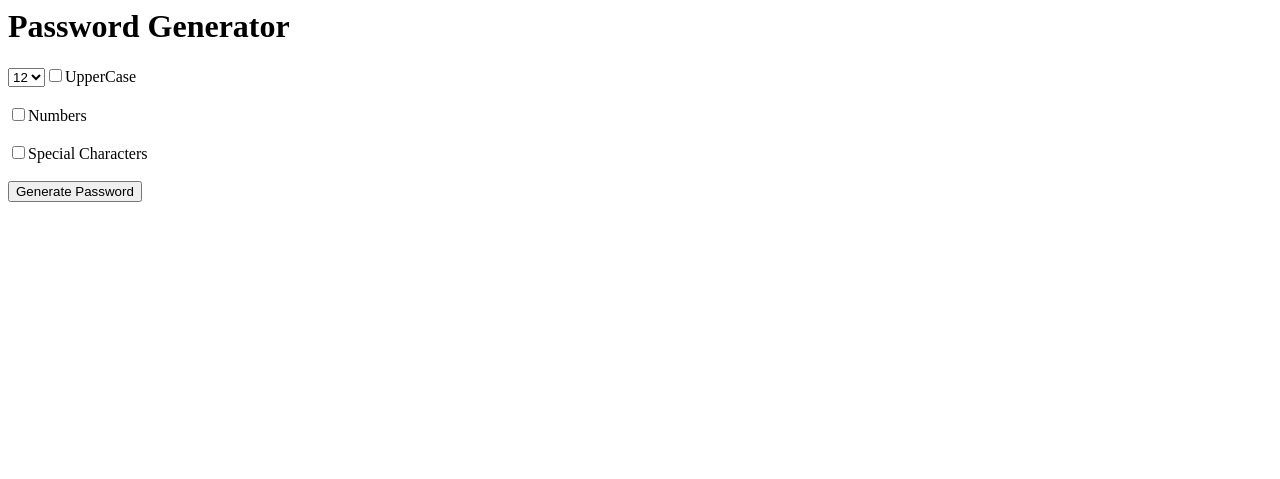
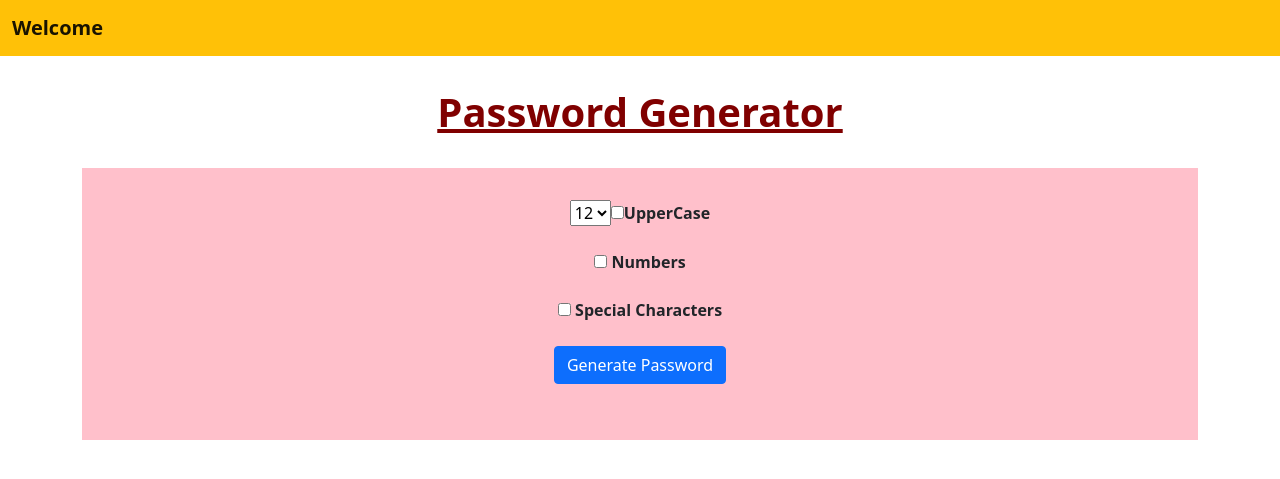
Before and after one commit to Kajal-Yadav31/RandomPasswordGenerator, a Django app: template Passwordgenerator/PasswordApp/templates/PasswordApp/generator.html in a window 1280 px wide. Shown: the top 479 px of the page. Run offline with Django 4.2, Linux system fonts and the light colour scheme; the template is opened without the code that fills it, so the values that code supplies are empty; parts of the project's set-up code (start-up, migrations or seed data) failed here and were passed over.

Commit message:
adding styling

```diff
--- a/Passwordgenerator/PasswordApp/templates/PasswordApp/generator.html
+++ b/Passwordgenerator/PasswordApp/templates/PasswordApp/generator.html
@@ -1,9 +1,15 @@
+{% extends "base.html" %}
 
-<div class="container text-center">
-<h1> Password Generator</h1>
+{% block title %}
+    Password generator Website
+{% endblock %}
 
 
-<form action="{% url 'password' %}">
+{% block content %}
+<div class="container text-center">
+<h1 style="margin-bottom: 2rem; margin-top: 2rem; color: maroon; font-weight: bold; text-decoration:underline;"> Password Generator</h1>
+<div class="container text-center" style="background-color: pink; height:100%; padding: 2rem;">
+<form action="{% url 'Password' %}">
     <select name="length">
         <option value="6">6</option>
         <option value="7">7</option>
@@ -20,18 +26,22 @@
     </section> Length
     <br/>
     <br/>
-    <input type="checkbox" name="uppercase">UpperCase
+
+    <input type="checkbox" name="uppercase"><strong>UpperCase</strong>
     <br/>
     <br/>
-    <input type="checkbox" name="Numbers">Numbers
+    <input type="checkbox" name="Numbers"> <strong>Numbers</strong>
     <br/>
     <br/>
-    <input type="checkbox" name="Special">Special Characters
+    <input type="checkbox" name="Special"> <strong>Special Characters</strong>
     <br/>
     <br/>
 
 
     <input type="submit" value="Generate Password" class="btn btn-primary">
+    <br/>
+    <br/>
 </form>
-
 </div>
+</div>
+{% endblock %}
--- a/Passwordgenerator/PasswordApp/urls.py
+++ b/Passwordgenerator/PasswordApp/urls.py
@@ -0,0 +1,8 @@
+from django.urls import path
+from . import views
+
+urlpatterns = [
+    path('', views.generate, name="home"),
+    path('password/', views.password, name="Password"),
+
+]
--- a/Passwordgenerator/Passwordgenerator/settings.py
+++ b/Passwordgenerator/Passwordgenerator/settings.py
@@ -55,7 +55,9 @@
 TEMPLATES = [
     {
         'BACKEND': 'django.template.backends.django.DjangoTemplates',
-        'DIRS': [],
+        'DIRS': [
+            BASE_DIR / "templates"
+        ],
         'APP_DIRS': True,
         'OPTIONS': {
             'context_processors': [
--- a/Passwordgenerator/Passwordgenerator/urls.py
+++ b/Passwordgenerator/Passwordgenerator/urls.py
@@ -19,5 +19,5 @@
 
 urlpatterns = [
     path('admin/', admin.site.urls),
-    path('Generator/', include('PasswordApp/urls')),
+    path('Generator/', include('PasswordApp.urls')),
 ]
--- /dev/null
+++ b/Passwordgenerator/templates/base.html
@@ -0,0 +1,41 @@
+<!doctype html>
+<html lang="en">
+  <head>
+    <!-- Required meta tags -->
+    <meta charset="utf-8">
+    <meta name="viewport" content="width=device-width, initial-scale=1">
+    <meta http-equiv="X-UA-Compatible" content="ie=edge">
+    <title>{% block title %}{% endblock %}</title>
+    <link href="https://cdn.jsdelivr.net/npm/bootstrap@5.0.2/dist/css/bootstrap.min.css" rel="stylesheet" integrity="sha384-EVSTQN3/azprG1Anm3QDgpJLIm9Nao0Yz1ztcQTwFspd3yD65VohhpuuCOmLASjC" crossorigin="anonymous">
+
+    {% block css_files %}{% endblock %}
+  </head>
+  <body>
+    <nav class="navbar navbar-expand-lg navbar-light bg-warning">
+        <div class="container-fluid">
+          <a class="navbar-brand" href="{% url 'home' %}" style="font-weight:bold;">Welcome</a>
+          <button class="navbar-toggler" type="button" data-bs-toggle="collapse" data-bs-target="#navbarNav" aria-controls="navbarNav" aria-expanded="false" aria-label="Toggle navigation">
+            <span class="navbar-toggler-icon"></span>
+          </button>
+          <div class="collapse navbar-collapse " id="navbarNav">
+            <ul class="navbar-nav ms-auto mb-2 mb-lg-0">
+              {% comment %} <li class="nav-item">
+                <a class="nav-link active" aria-current="page" href="{% url 'home' %}"></a>
+              </li>
+              <li class="nav-item">
+                <a class="nav-link active" href="{% url 'Password' %}"></a>
+              </li> {% endcomment %}
+            </ul>
+          </div>
+        </div>
+      </nav>
+
+      <script src="https://cdn.jsdelivr.net/npm/bootstrap@5.0.2/dist/js/bootstrap.bundle.min.js" integrity="sha384-MrcW6ZMFYlzcLA8Nl+NtUVF0sA7MsXsP1UyJoMp4YLEuNSfAP+JcXn/tWtIaxVXM" crossorigin="anonymous"></script>
+
+
+    {% block content %}
+
+    {% endblock %}
+
+</body>
+</html>
```
Also changed, not shown: Passwordgenerator/PasswordApp/templates/PasswordApp/password.html (+11 -2 lines), Passwordgenerator/PasswordApp/views.py (+5 -5 lines).
